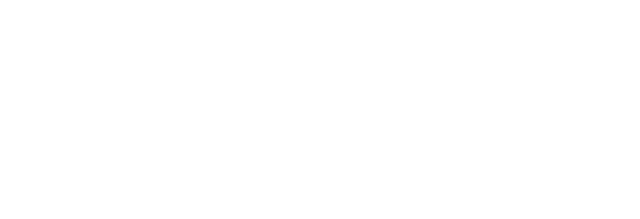
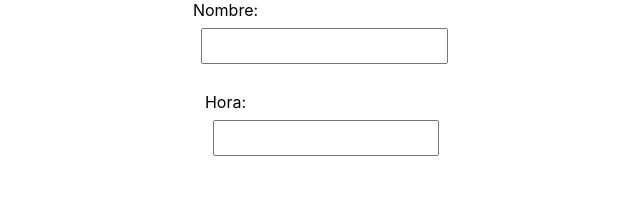
Before and after one commit to Cenriquez16/EYD2, a React app: page / in a window 1280 px wide. Shown: the whole page, without its empty margins (314-954 px from the left). Built offline with nearby package versions, Linux system fonts and the light colour scheme.

Commit message:
Add files via upload

```diff
--- a/src/Punto3/SaludoHora.js
+++ b/src/Punto3/SaludoHora.js
@@ -1,4 +1,5 @@
 import React from "react";
+
 
 class SaludoHora extends React.Component {
   constructor(props) {
--- a/src/index.css
+++ b/src/index.css
@@ -11,3 +11,26 @@
   font-family: source-code-pro, Menlo, Monaco, Consolas, 'Courier New',
     monospace;
 }
+
+div {
+  width: 100%;
+  max-width: 600px;
+  margin: 0 auto;
+  display: flex;
+  flex-direction: column;
+  justify-content: center;
+  align-items: center;
+}
+
+input {
+  width: 90%;
+  height: 30px;
+  margin: 0.5rem;
+}
+
+button {
+  padding: 0.5em 1em;
+  border: none;
+  background: rgb(100, 200, 255);
+  cursor: pointer;
+}
--- a/src/index.js
+++ b/src/index.js
@@ -3,7 +3,7 @@
 import './index.css';
 //import CalculadoraLlamada from './Punto2/calcularCostoLlamada';
 //import ConvertidorTiempo from './Punto1/convertirTiempo';
-//import SaludoHora from './Punto3/SaludoHora';
+import SaludoHora from './Punto3/SaludoHora';
 //import NumerosIguales from './Punto4/NumerosIguales';
 //import OrdenarNumeros from './Punto5/OrdenarNumeros';
 //import NumerosImpares from './Punto6/NumerosImpares';
@@ -20,7 +20,7 @@
 const root = ReactDOM.createRoot(document.getElementById('root'));
 root.render(
   <React.StrictMode>
-
+    <SaludoHora/>
   </React.StrictMode>
 );
 
```
